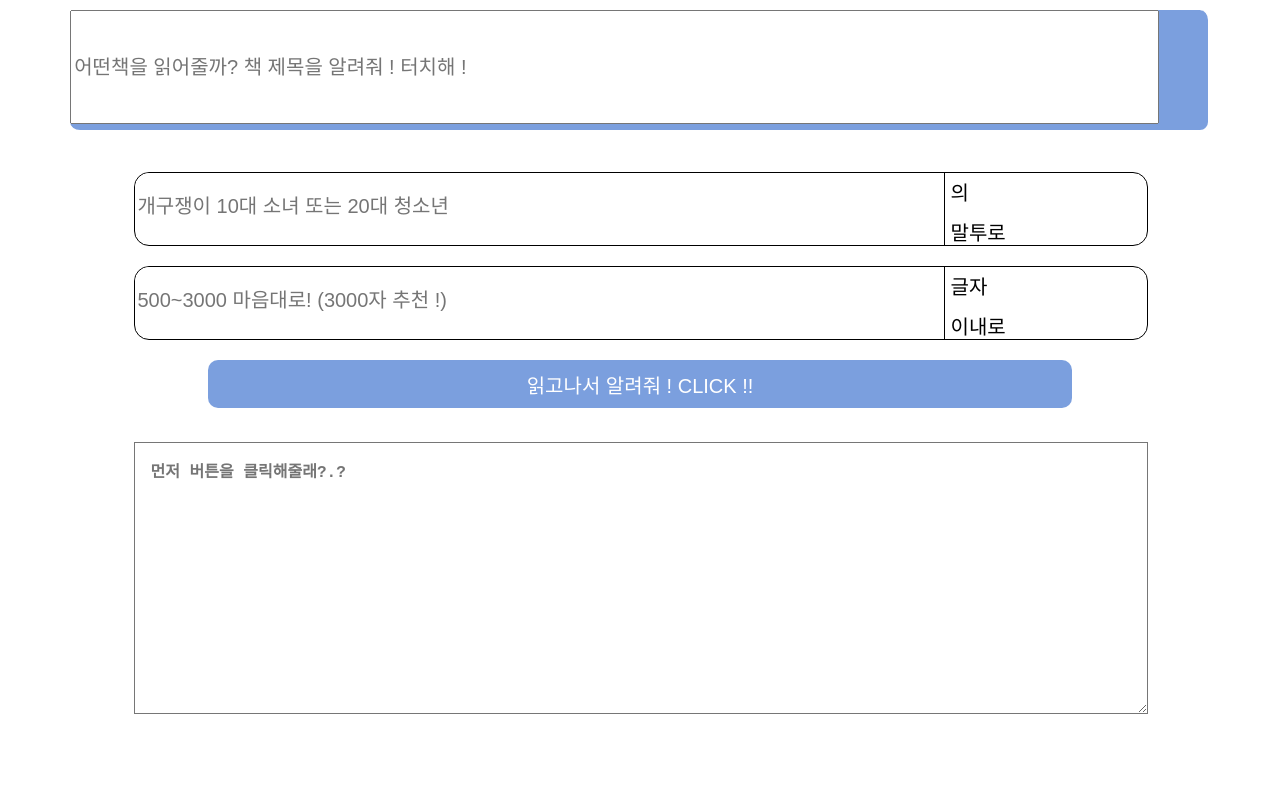
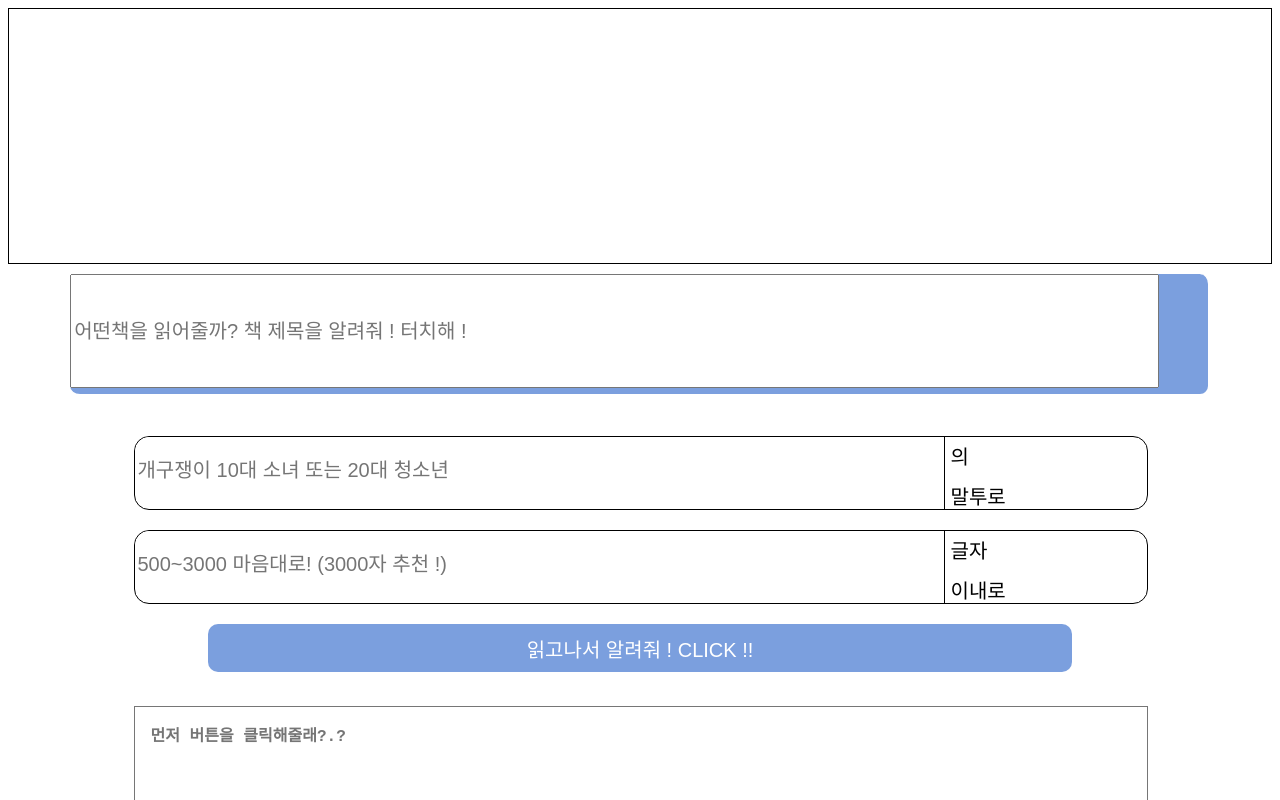
Before and after one commit to DHAPARK/openAIBookReportApp, a Next.js app in the folder app/web/: page / in a window 1280 px wide. Shown: the top 800 px of the page. Built offline with nearby package versions, Linux system fonts and the light colour scheme.

Commit message:
feature : seo추가 _ 점검필요 광고부착 완료

```diff
--- a/app/web/pages/index.js
+++ b/app/web/pages/index.js
@@ -205,6 +205,22 @@ export default function Home() {
         <link rel="shortcut icon" href="/images/subImg4.png" />
       </Head>
 
+      <div style={{ textAlign: "center", border: "1px solid black" }}>
+        <script
+          async
+          src="https://pagead2.googlesyndication.com/pagead/js/adsbygoogle.js?client=ca-pub-1919598055512436"
+          crossorigin="anonymous"
+        ></script>
+
+        <ins
+          class="adsbygoogle"
+          style={{ display: "inline-block", width: "300px", height: "250px" }}
+          data-ad-client="ca-pub-1919598055512436"
+          data-ad-slot="9210283486"
+        ></ins>
+        <script>(adsbygoogle = window.adsbygoogle || []).push({})</script>
+      </div>
+
       <TopArea>
         <InputBookTitle
           type="text"
```
